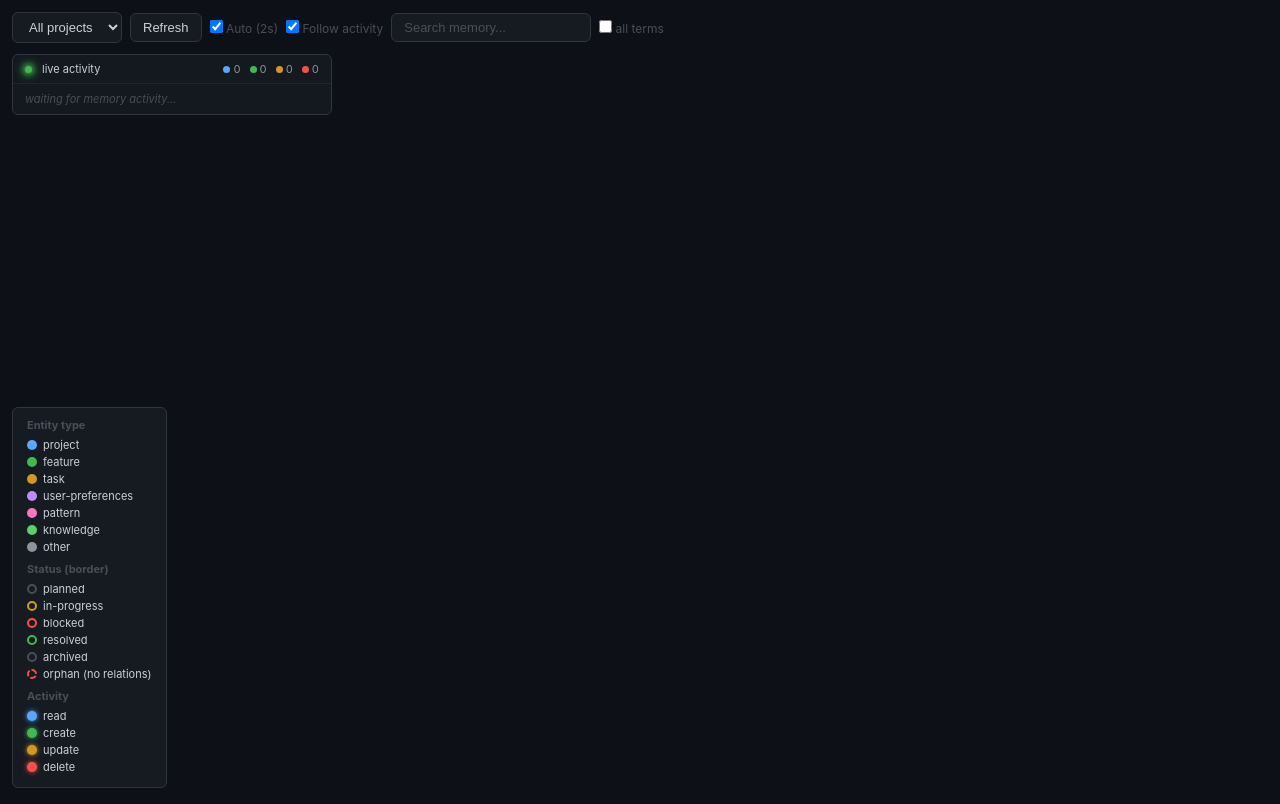
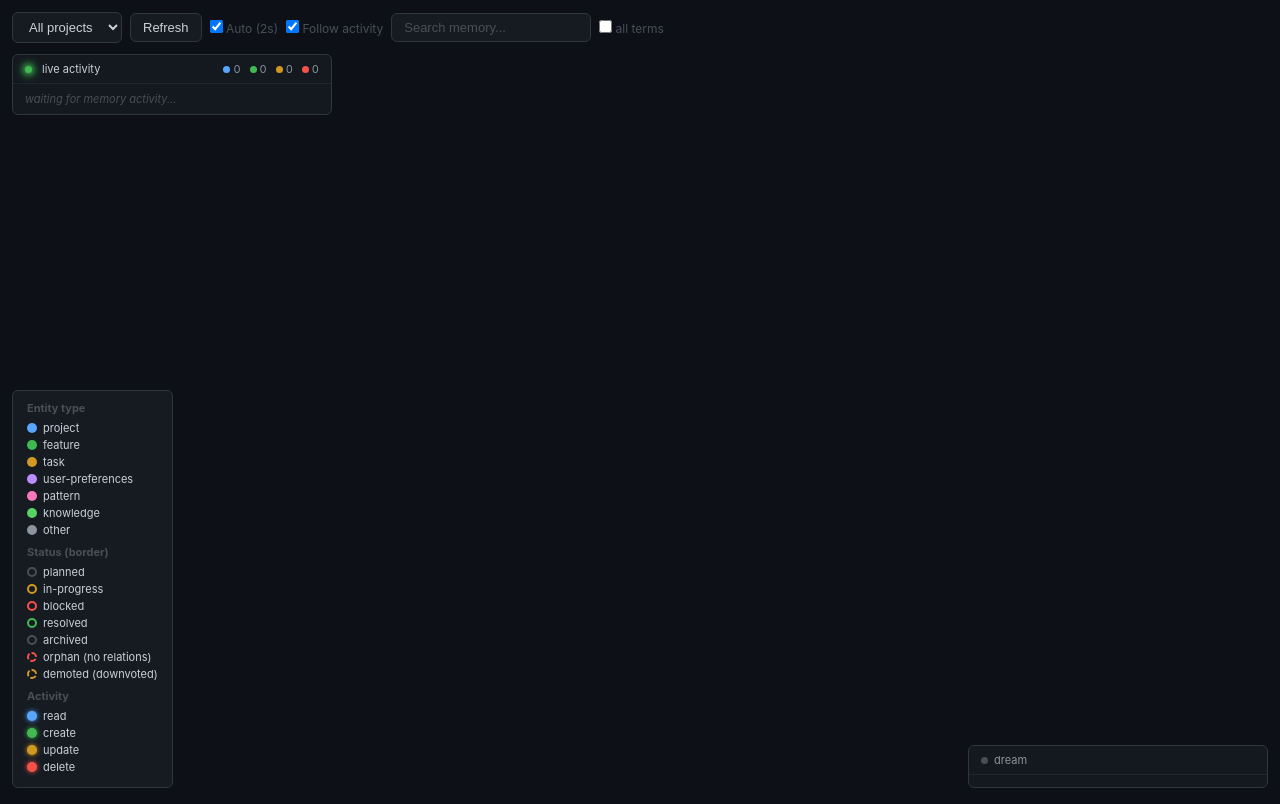
Before and after one commit to alexfayers/mcp-memory, a Python web app: template src/mcp_memory/templates/visualise.html in a window 1280 px wide. Run offline with Jinja, Linux system fonts and the light colour scheme; the template is opened without the code that fills it, so the values that code supplies are empty.

Commit message:
feat: surface the dream in the visualiser (status card + demoted rings)

```diff
--- a/src/mcp_memory/templates/visualise.html
+++ b/src/mcp_memory/templates/visualise.html
@@ -78,6 +78,25 @@ svg { width: 100vw; height: 100vh; }
 .node.search-hit circle:first-of-type { stroke: #58a6ff !important; stroke-width: 3; }
 .search-ring { fill: none; stroke: #58a6ff; stroke-opacity: 0.9; pointer-events: none; }
 .search-badge { fill: #58a6ff; font-size: 9px; font-weight: 700; pointer-events: none; }
+#dream { position: fixed; bottom: 12px; right: 12px; z-index: 10; width: 300px; max-width: 40vw;
+  background: rgba(22,27,34,0.9); border: 1px solid #30363d; border-radius: 6px;
+  backdrop-filter: blur(4px); overflow: hidden; font-size: 11px; }
+#dream-head { display: flex; align-items: center; gap: 8px; padding: 7px 12px; border-bottom: 1px solid #21262d; }
+#dream-head .pill { display: inline-flex; align-items: center; gap: 6px; color: #8b949e; }
+#dream-head .pill .dot { width: 7px; height: 7px; border-radius: 50%; background: #484f58; flex-shrink: 0; }
+#dream-head.on .pill .dot { background: #bc8cff; box-shadow: 0 0 6px #bc8cff; }
+#dream-head .idle { margin-left: auto; color: #6e7681; font-variant-numeric: tabular-nums; }
+#dream-body { padding: 6px 12px; }
+#dream-body .line { color: #8b949e; padding: 2px 0; }
+#dream-body .line .em { color: #c9d1d9; font-variant-numeric: tabular-nums; }
+#dream-demotions { margin-top: 4px; max-height: 22vh; overflow-y: auto; }
+#dream-demotions .dm { display: flex; gap: 6px; align-items: baseline; padding: 3px 0; border-top: 1px solid #21262d; cursor: pointer; }
+#dream-demotions .dm:hover { background: rgba(188,140,255,0.08); }
+#dream-demotions .dm .v { color: #d29922; font-weight: 700; flex-shrink: 0; }
+#dream-demotions .dm .nm { color: #c9d1d9; word-break: break-all; }
+#dream-demotions .dm .why { color: #6e7681; display: block; }
+.node.demoted circle { stroke: #d29922; stroke-dasharray: 2 2; }
+.demoted-ring { fill: none; stroke: #d29922; stroke-opacity: 0.8; stroke-dasharray: 2 2; pointer-events: none; }
 </style>
 </head>
 <body>
@@ -113,6 +132,13 @@ svg { width: 100vw; height: 100vh; }
     <h4>Activity</h4>
     <div id="legend-activity"></div>
   </div>
+</div>
+<div id="dream">
+  <div id="dream-head">
+    <span class="pill"><span class="dot"></span><span id="dream-state">dream</span></span>
+    <span class="idle" id="dream-idle"></span>
+  </div>
+  <div id="dream-body"></div>
 </div>
 <div id="panel">
   <button id="panel-close">&times;</button>
@@ -217,6 +243,7 @@ function buildLegend() {
     statuses.innerHTML += `<div class="row"><span class="dot" style="border:2px solid ${colour};background:transparent"></span>${name}</div>`;
   }
   statuses.innerHTML += `<div class="row"><span class="dot" style="border:2px dashed #f85149;background:transparent"></span>orphan (no relations)</div>`;
+  statuses.innerHTML += `<div class="row"><span class="dot" style="border:2px dashed #d29922;background:transparent"></span>demoted (downvoted)</div>`;
   const acts = document.getElementById("legend-activity");
   for (const [name, colour] of Object.entries(KIND_COLOURS)) {
     acts.innerHTML += `<div class="row"><span class="dot" style="background:${colour};box-shadow:0 0 5px ${colour}"></span>${name}</div>`;
@@ -235,6 +262,8 @@ async function fetchGraph() {
     data.relations.forEach(r => { connected.add(r.source); connected.add(r.target); });
     const orphanCount = data.entities.filter(e => !connected.has(e.name) && e.entity_type !== "project").length;
     if (orphanCount) document.getElementById("status").textContent += `, ${orphanCount} orphan${orphanCount > 1 ? "s" : ""}`;
+    const demotedCount = data.entities.filter(e => (e.vote_score || 0) < 0).length;
+    if (demotedCount) document.getElementById("status").textContent += `, ${demotedCount} demoted`;
     if (JSON.stringify(data) !== JSON.stringify(currentData)) { currentData = data; render(data); }
   } catch (e) { document.getElementById("status").textContent = "error: " + e.message; }
 }
@@ -318,6 +347,7 @@ function render(data) {
   }
 
   applySearchRings();  // nodeSel was just rebuilt; reapply persistent search rings
+  applyDemotedRings();  // flag nodes the dream (or a manual vote) demoted
 }
 
 function ticked() {
@@ -481,6 +511,17 @@ function applySearchRings() {
   });
 }
 
+function applyDemotedRings() {
+  if (!nodeSel) return;
+  nodeSel.classed("demoted", false);
+  nodeLayer.selectAll(".demoted-ring").remove();
+  nodeSel.filter(d => (d.vote_score || 0) < 0).each(function(d) {
+    const grp = d3.select(this), r = nodeRadius(d);
+    grp.classed("demoted", true);
+    grp.append("circle").attr("class", "demoted-ring").attr("r", r + 3).attr("stroke-width", 1.5);
+  });
+}
+
 function renderResults(hits) {
   searchHits = hits;
   searchRankByName = new Map(hits.map(h => [h.name, h.rank]));
@@ -520,6 +561,69 @@ document.getElementById("results-list").onclick = (e) => {
   document.getElementById("results").classList.remove("open");
 };
 
+function formatDuration(seconds) {
+  const s = Math.max(0, Math.round(seconds));
+  if (s < 60) return `${s}s`;
+  const m = Math.round(s / 60);
+  if (m < 60) return `${m}m`;
+  const h = Math.floor(m / 60);
+  return `${h}h ${m % 60}m`;
+}
+
+function renderDream(d) {
+  const head = document.getElementById("dream-head");
+  const enabled = d.available && d.enabled;
+  head.classList.toggle("on", !!enabled);
+  document.getElementById("dream-state").textContent =
+    !d.available ? "dream · unknown" : enabled ? "dream · on" : "dream · off";
+  document.getElementById("dream-idle").textContent = `idle ${formatDuration(d.idle_seconds)}`;
+
+  const body = document.getElementById("dream-body");
+  const lines = [];
+  if (enabled && d.idle_threshold_seconds != null) {
+    const remaining = d.idle_threshold_seconds - d.idle_seconds;
+    const next = remaining <= 0 ? "idle window open" : `~${formatDuration(remaining)}`;
+    lines.push(`<div class="line">Next pass: <span class="em">${next}</span></div>`);
+  } else if (!d.available) {
+    lines.push(`<div class="line">No dream pass has run yet.</div>`);
+  } else {
+    lines.push(`<div class="line">Curation is off (opt-in).</div>`);
+  }
+
+  const lp = d.last_pass;
+  if (lp) {
+    const when = new Date(lp.ts * 1000).toLocaleString();
+    const status = lp.ok ? "" : ' <span style="color:#f85149">(failed)</span>';
+    lines.push(`<div class="line">Last ran: <span class="em">${when}</span>${status}</div>`);
+    if (lp.ok && lp.demotions.length) {
+      lines.push(`<div class="line">Demoted ${lp.demotions.length} last pass:</div>`);
+      lines.push('<div id="dream-demotions">' + lp.demotions.map(dm =>
+        `<div class="dm" data-project="${(dm.project || "").replace(/"/g, "&quot;")}" data-name="${(dm.name || "").replace(/"/g, "&quot;")}">`
+        + `<span class="v">-1</span><span class="meta"><span class="nm">${(dm.name || "").replace(/</g, "&lt;")}</span>`
+        + (dm.reason ? `<span class="why">${dm.reason.replace(/</g, "&lt;")}</span>` : "")
+        + `</span></div>`).join("") + '</div>');
+    } else if (lp.ok) {
+      lines.push(`<div class="line">Nothing demoted last pass.</div>`);
+    } else {
+      lines.push(`<div class="line" style="color:#6e7681">${(lp.audit_text || "").replace(/</g, "&lt;")}</div>`);
+    }
+  }
+  body.innerHTML = lines.join("");
+}
+
+async function fetchDream() {
+  try { renderDream(await (await fetch("/api/dream")).json()); }
+  catch (e) { /* transient poll failure; retry next tick */ }
+}
+document.getElementById("dream-body").onclick = (e) => {
+  const row = e.target.closest(".dm");
+  if (!row) return;
+  const node = nodes.find(n => n.id === row.dataset.name && n.project === row.dataset.project);
+  if (node) { selectedNode = node.id; showPanel(node); updateSelection(); }
+};
+fetchDream();
+setInterval(fetchDream, 5000);
+
 loadProjects();
 </script>
 </body>
```
Also changed, not shown: tests/test_visualise.py (+13 -0 lines).
